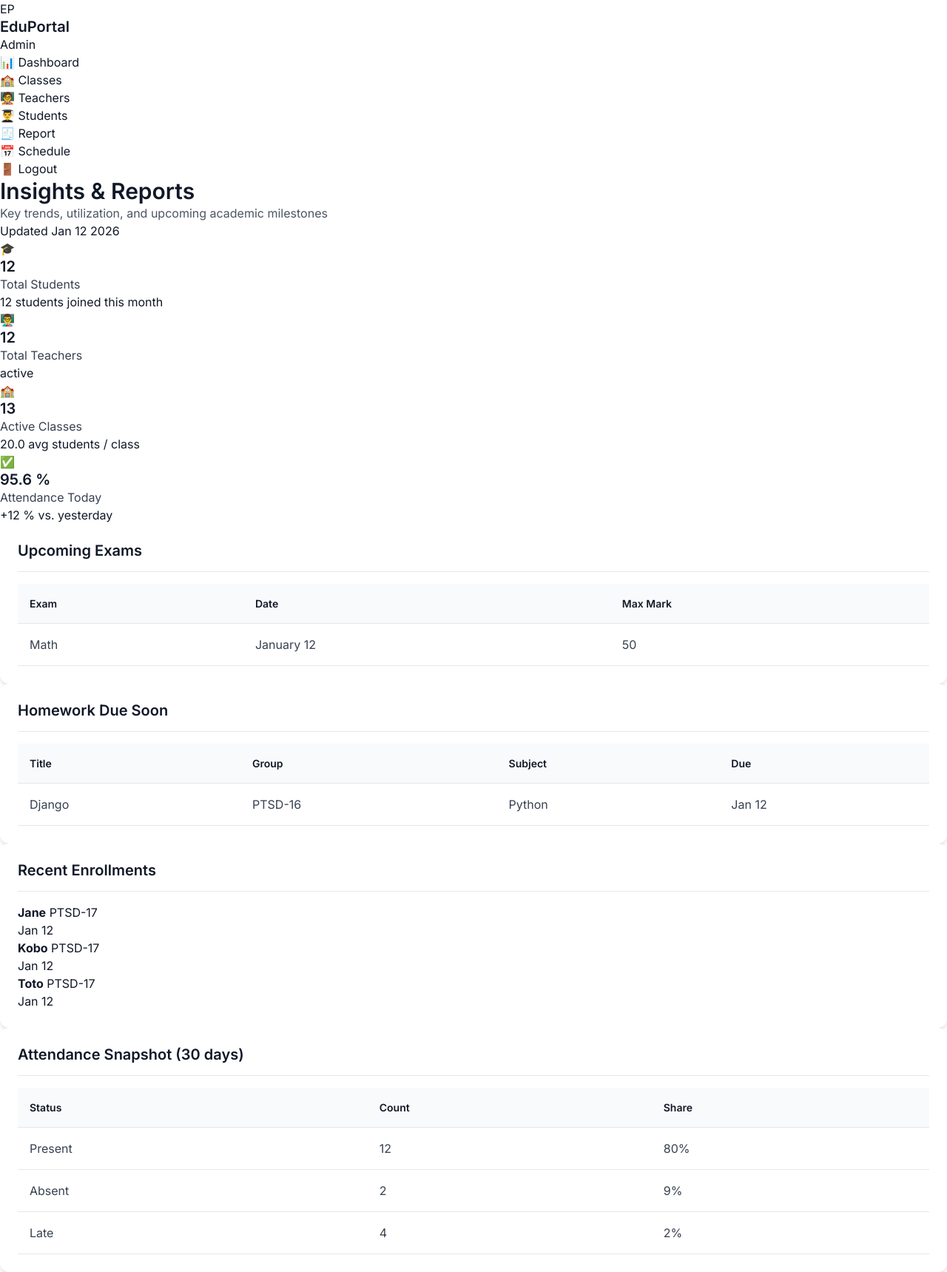
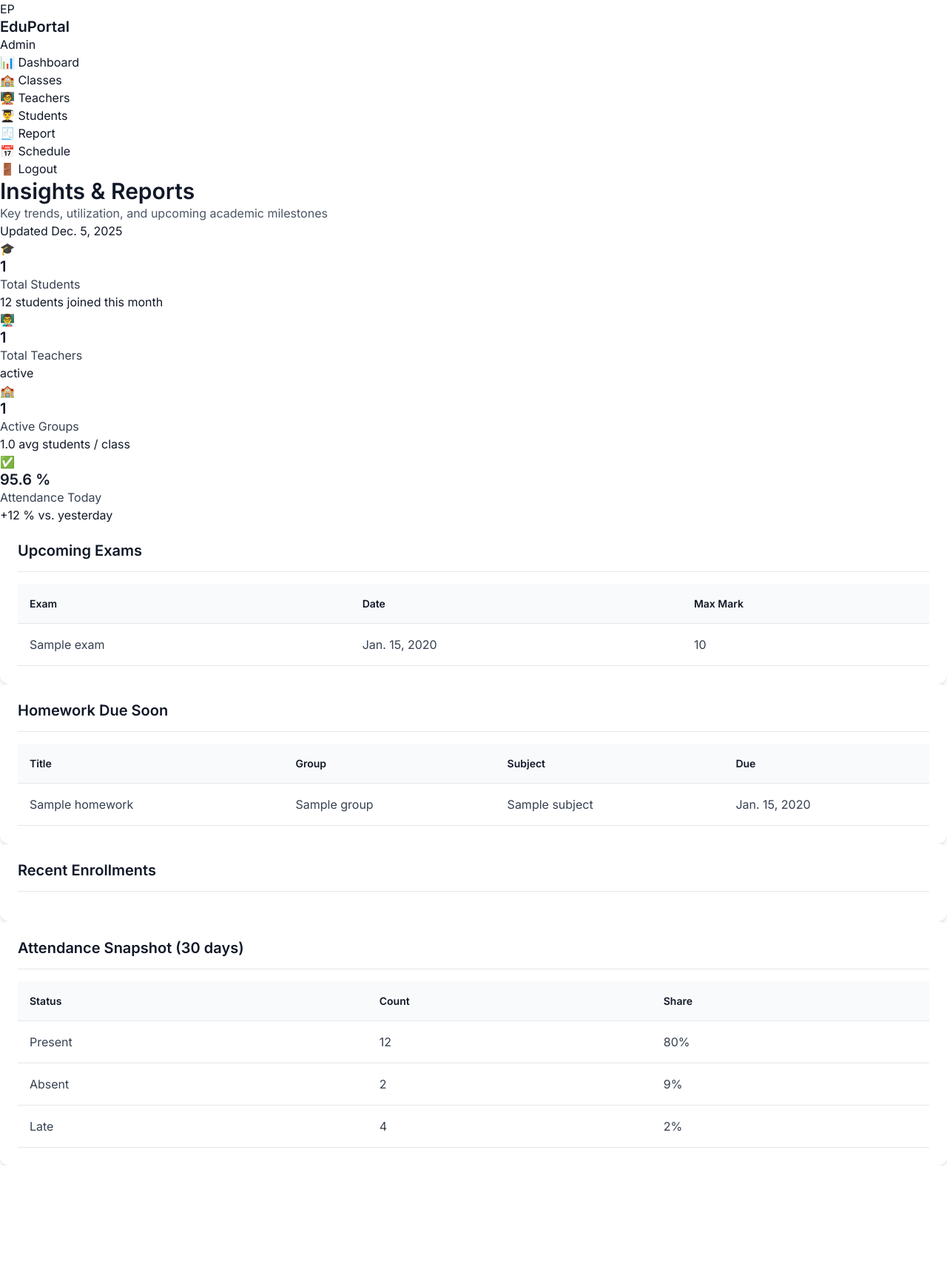
Before and after one commit to Sophanit-Keo/Final_Django_SMS, a Django app: page /admin-report/ in a window 1280 px wide. Shown: the whole page at 74% size. After the commit the page ends 1575 px from the top, so only its background shows below. Run offline with Django 5.2, Linux system fonts and the light colour scheme; tables that the repository leaves empty hold one stand-in row (values such as "Sample post").

Commit message:
update schedule and report template

```diff
--- a/app/views.py
+++ b/app/views.py
@@ -24,11 +24,91 @@ def admin_dashboard(request):
 def admin_dashboard_class(request):
     groups = Group.objects.all()
     timetable = Timetable.objects.select_related('group_id', 'teacher_id', 'classroom_id').all()
+    total_groups = groups.count()
+    total_students = Student.objects.count()
+    total_teachers = Teacher.objects.count()
+    avg_class_size = total_students / total_groups if total_groups > 0 else 0
     context = {
         "groups": groups,
         "timetables": timetable,
+        "total_groups": total_groups,
+        "total_students": total_students,
+        "total_teachers": total_teachers,
+        "avg_class_size": avg_class_size,
     }
     return render(request, 'admin/classes/classes.html',context)
+#-------- Class Admin #--------
+def admin_manage_class(request):
+    groups = Group.objects.all()
+    timetables = Timetable.objects.select_related(
+        'group_id', 'teacher_id', 'classroom_id'
+    ).all()
+
+    if request.method == "POST":
+        method = request.POST.get("_method")
+        # --- DELETE ---
+        if method == "DELETE":
+            timetable_id = request.POST.get("id")
+            Timetable.objects.filter(id=timetable_id).delete()
+            return redirect("admin_manage_class")
+        # --- SEARCH ---
+        elif method == "SEARCH":
+            group_id = request.POST.get("group_id")
+            if group_id:
+                timetables = Timetable.objects.select_related(
+                    'group_id', 'teacher_id', 'classroom_id'
+                ).filter(group_id=group_id)
+    context = {
+        "groups": groups,
+        "timetables": timetables,
+    }
+    return render(request, "admin/classes/manage_class.html", context)
+
+
+def admin_add_group_schedule(request):
+    groups = Group.objects.all()
+    rooms = Classroom.objects.all()
+    teachers = Teacher.objects.all()
+    subjects = Subject.objects.all()
+    timetable = Timetable()
+    context = {
+        "groups": groups,
+        "rooms":rooms,
+        "teachers":teachers,
+        "subjects":subjects
+    }
+    if request.method == "POST":
+        timetable.teacher_id = Teacher.objects.get(id=request.POST.get('teacher'))
+        timetable.subject_id = Subject.objects.get(id=request.POST.get('subject'))
+        timetable.group_id = Group.objects.get(id=request.POST.get('group'))
+        timetable.classroom_id = Classroom.objects.get(id=request.POST.get('room'))
+        timetable.start_time = request.POST.get('start_time')
+        timetable.end_time = request.POST.get('end_time')
+        timetable.day_of_week = request.POST.get('day')
+        timetable.save()
+        return redirect("admin_manage_class")
+    return render(request, 'admin/classes/add_group_schedule.html',context)
+
+
+def admin_add_group(request):
+    if request.method == "POST":
+        group = Group( )
+        group_name = request.POST.get('group_name')
+        group_description = request.POST.get("group_description")
+        group.name = group_name
+        group.description = group_description
+        group.save()
+        return redirect("admin_manage_class")
+    return render(request, 'admin/classes/add_group.html',{})
+def admin_add_room(request):
+    if request.method == "POST":
+        room = Classroom()
+        room.name = request.POST.get('room_name')
+        room.capacity = request.POST.get('room_capacity')
+        room.location = request.POST.get('room_location')
+        room.save()
+        return redirect("admin_manage_class")
+    return render(request, 'admin/classes/add_room.html',{})
 #--------- admin_teacher ---------#
 def admin_add_teacher(request):
     teachers = Teacher.objects.prefetch_related("subject_set").all()
@@ -157,82 +237,36 @@ def admin_add_student(request):
     return render(request, 'admin/student/add_student.html',context)
 
 def admin_dashboard_report(request):
-    return render(request, 'admin/reports.html',{})
-def admin_dashboard_schedule(request):
-    return render(request, 'admin/schedules.html',{})
-    #-------- Class Admin #--------
-def admin_manage_class(request):
     groups = Group.objects.all()
-    timetables = Timetable.objects.select_related(
-        'group_id', 'teacher_id', 'classroom_id'
-    ).all()
+    timetable = Timetable.objects.select_related('group_id', 'teacher_id', 'classroom_id').all()
+    total_groups = groups.count()
+    total_students = Student.objects.count()
+    total_teachers = Teacher.objects.count()
+    avg_class_size = total_students / total_groups if total_groups > 0 else 0
+    current_date = datetime.date.today()
+    exams = Exam.objects.select_related().all()
+    homework = Homework.objects.select_related('group_id','subject_id','teacher_id').all()
+    enrollments = Enrollment.objects.select_related('student_id','group_id').all()
 
-    if request.method == "POST":
-        method = request.POST.get("_method")
-        # --- DELETE ---
-        if method == "DELETE":
-            timetable_id = request.POST.get("id")
-            Timetable.objects.filter(id=timetable_id).delete()
-            return redirect("admin_manage_class")
-        # --- SEARCH ---
-        elif method == "SEARCH":
-            group_id = request.POST.get("group_id")
-            if group_id:
-                timetables = Timetable.objects.select_related(
-                    'group_id', 'teacher_id', 'classroom_id'
-                ).filter(group_id=group_id)
     context = {
         "groups": groups,
+        "timetables": timetable,
+        "total_groups": total_groups,
+        "total_students": total_students,
+        "total_teachers": total_teachers,
+        "avg_class_size": avg_class_size,
+        "current_date": current_date,
+        "exams": exams,
+        "homeworks": homework,
+        "enrollments": enrollments,
+    }
+    return render(request, 'admin/report/reports.html',context)
+def admin_dashboard_schedule(request):
+    timetables = Timetable.objects.select_related('group_id', 'teacher_id', 'classroom_id').all()
+    context = {
         "timetables": timetables,
     }
-    return render(request, "admin/classes/manage_class.html", context)
-
-
-def admin_add_group_schedule(request):
-    groups = Group.objects.all()
-    rooms = Classroom.objects.all()
-    teachers = Teacher.objects.all()
-    subjects = Subject.objects.all()
-    timetable = Timetable()
-    context = {
-        "groups": groups,
-        "rooms":rooms,
-        "teachers":teachers,
-        "subjects":subjects
-    }
-    if request.method == "POST":
-        timetable.teacher_id = Teacher.objects.get(id=request.POST.get('teacher'))
-        timetable.subject_id = Subject.objects.get(id=request.POST.get('subject'))
-        timetable.group_id = Group.objects.get(id=request.POST.get('group'))
-        timetable.classroom_id = Classroom.objects.get(id=request.POST.get('room'))
-        timetable.start_time = request.POST.get('start_time')
-        timetable.end_time = request.POST.get('end_time')
-        timetable.day_of_week = request.POST.get('day')
-        timetable.save()
-        return redirect("admin_manage_class")
-    return render(request, 'admin/classes/add_group_schedule.html',context)
-
-
-def admin_add_group(request):
-    if request.method == "POST":
-        group = Group( )
-        group_name = request.POST.get('group_name')
-        group_description = request.POST.get("group_description")
-        group.name = group_name
-        group.description = group_description
-        group.save()
-        return redirect("admin_manage_class")
-    return render(request, 'admin/classes/add_group.html',{})
-def admin_add_room(request):
-    if request.method == "POST":
-        room = Classroom()
-        room.name = request.POST.get('room_name')
-        room.capacity = request.POST.get('room_capacity')
-        room.location = request.POST.get('room_location')
-        room.save()
-        return redirect("admin_manage_class")
-    return render(request, 'admin/classes/add_room.html',{})
-    # Student Admin
+    return render(request, 'admin/schedules/schedules.html',context)
 
 
 # =============================== Teacher ===============================#
--- a/templates/admin/reports.html
+++ b/templates/admin/report/reports.html
@@ -9,7 +9,7 @@
             <p class="text-gray-600">Key trends, utilization, and upcoming academic milestones</p>
         </div>
         <div class="header-actions">
-            <span class="report-period">Updated Jan 12 2026</span>
+            <span class="report-period">Updated {{current_date}}</span>
         </div>
     </header>
 
@@ -17,7 +17,7 @@
         <div class="stat-card">
             <div class="stat-icon primary">🎓</div>
             <div class="stat-content">
-                <h3>12</h3><!-- Total Students -->
+                <h3>{{total_students}}</h3><!-- Total Students -->
                 <p>Total Students</p>
                 <span class="stat-change positive">12 students joined this month</span>
             </div>
@@ -25,7 +25,7 @@
         <div class="stat-card">
             <div class="stat-icon success">👨‍🏫</div>
             <div class="stat-content">
-                <h3>12</h3>
+                <h3>{{total_teachers}}</h3>
                 <p>Total Teachers</p>
                 <span class="stat-change neutral"> active</span>
             </div>
@@ -33,9 +33,9 @@
         <div class="stat-card">
             <div class="stat-icon warning">🏫</div>
             <div class="stat-content">
-                <h3>13</h3> <!-- Active Classes -->
-                <p>Active Classes</p>
-                <span class="stat-change neutral">20.0 avg students / class</span>
+                <h3>{{total_groups}}</h3> <!-- Active Classes -->
+                <p>Active Groups</p>
+                <span class="stat-change neutral">{{avg_class_size}} avg students / class</span>
             </div>
         </div>
         <div class="stat-card">
@@ -64,11 +64,13 @@
                     </tr>
                 </thead>
                 <tbody>
+                    {% for exam in exams %}
                     <tr>
-                        <td>Math</td>
-                        <td>January 12</td>
-                        <td>50</td>
+                        <td>{{ exam.name }}</td>
+                        <td>{{ exam.date }}</td>
+                        <td>{{ exam.total_marks }}</td>
                     </tr>
+                    {% endfor %}
                 </tbody>
             </table>
         </div>
@@ -87,12 +89,14 @@
                     </tr>
                 </thead>
                 <tbody>
+                    {%for hw in homeworks %}
                     <tr>
-                        <td>Django</td>
-                        <td>PTSD-16</td>
-                        <td>Python</td>
-                        <td>Jan 12</td>
+                        <td>{{ hw.title }}</td>
+                        <td>{{ hw.group_id.name }}</td>
+                        <td>{{ hw.subject_id.name }}</td>
+                        <td>{{ hw.due_date }}</td>
                     </tr>
+                    {% endfor %}
 
                 </tbody>
             </table>
@@ -105,30 +109,15 @@
                 <h3>Recent Enrollments</h3>
             </div>
             <ul class="list">
+               {%for enrollment in recent_enrollments%}
                 <li>
                     <div>
-                        <strong>Jane</strong>
-                        <span class="text-gray-500">PTSD-17</span>
+                        <strong>{{enrollment.student_id.first_name}} {{enrollment.student_id.last_name}}</strong>
+                        <span class="text-gray-500">{{enrollment.group_id.name}}</span>
                     </div>
-                    <span class="text-gray-400">Jan 12</span>
+                    <span class="text-gray-400">{{enrollment.enrollment_date}}</span>
                 </li>
-
-                <li>
-                    <div>
-                        <strong>Kobo</strong>
-                        <span class="text-gray-500">PTSD-17</span>
-                    </div>
-                    <span class="text-gray-400">Jan 12</span>
-                </li>
-
-                <li>
-                    <div>
-                        <strong>Toto</strong>
-                        <span class="text-gray-500">PTSD-17</span>
-                    </div>
-                    <span class="text-gray-400">Jan 12</span>
-                </li>
-
+                {% endfor %}
             </ul>
         </div>
 
```
Also changed, not shown: templates/admin/classes/classes.html (+5 -5 lines), templates/admin/schedules/schedules.html (renamed from templates/admin/schedules.html, +9 -7 lines).
